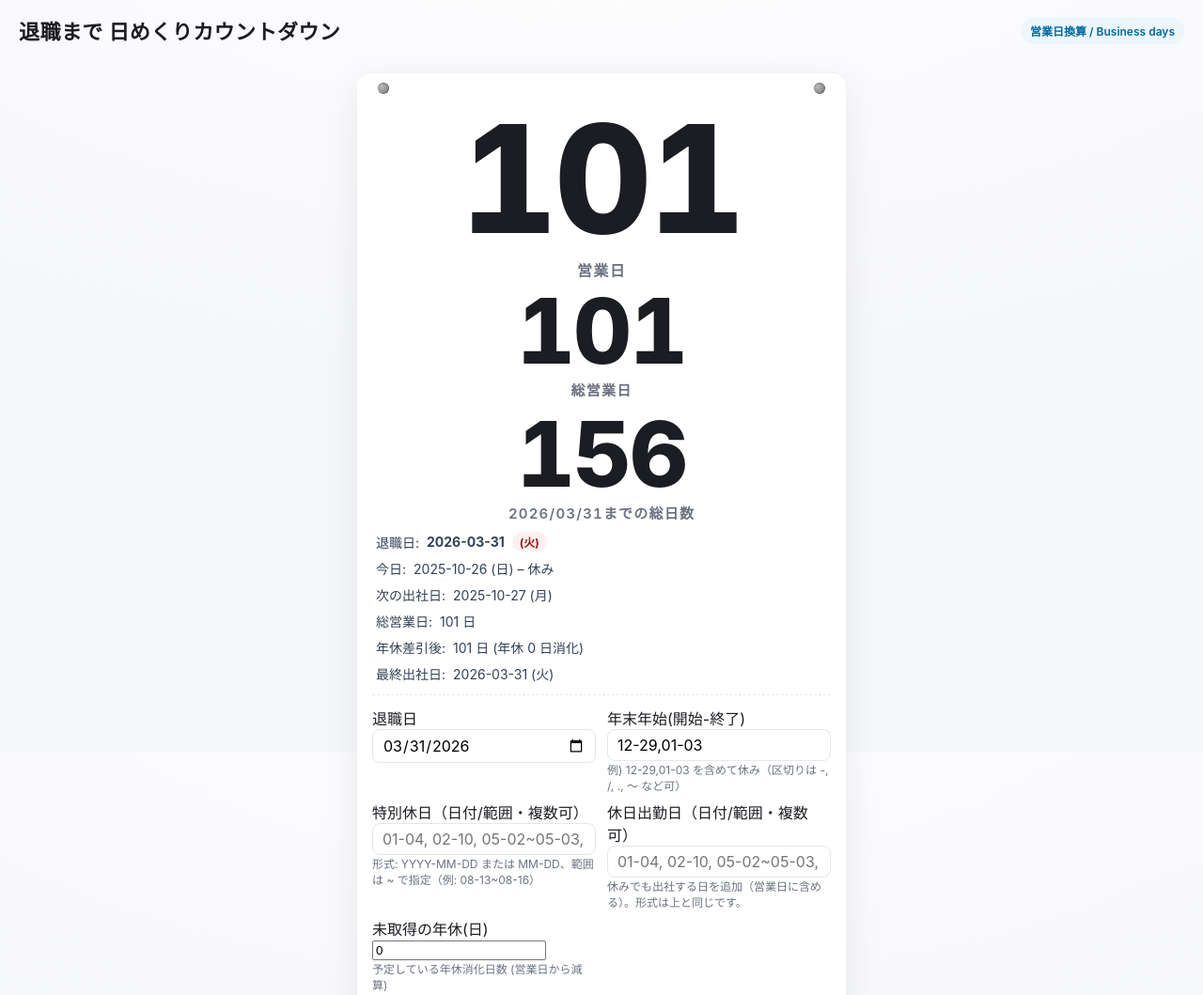
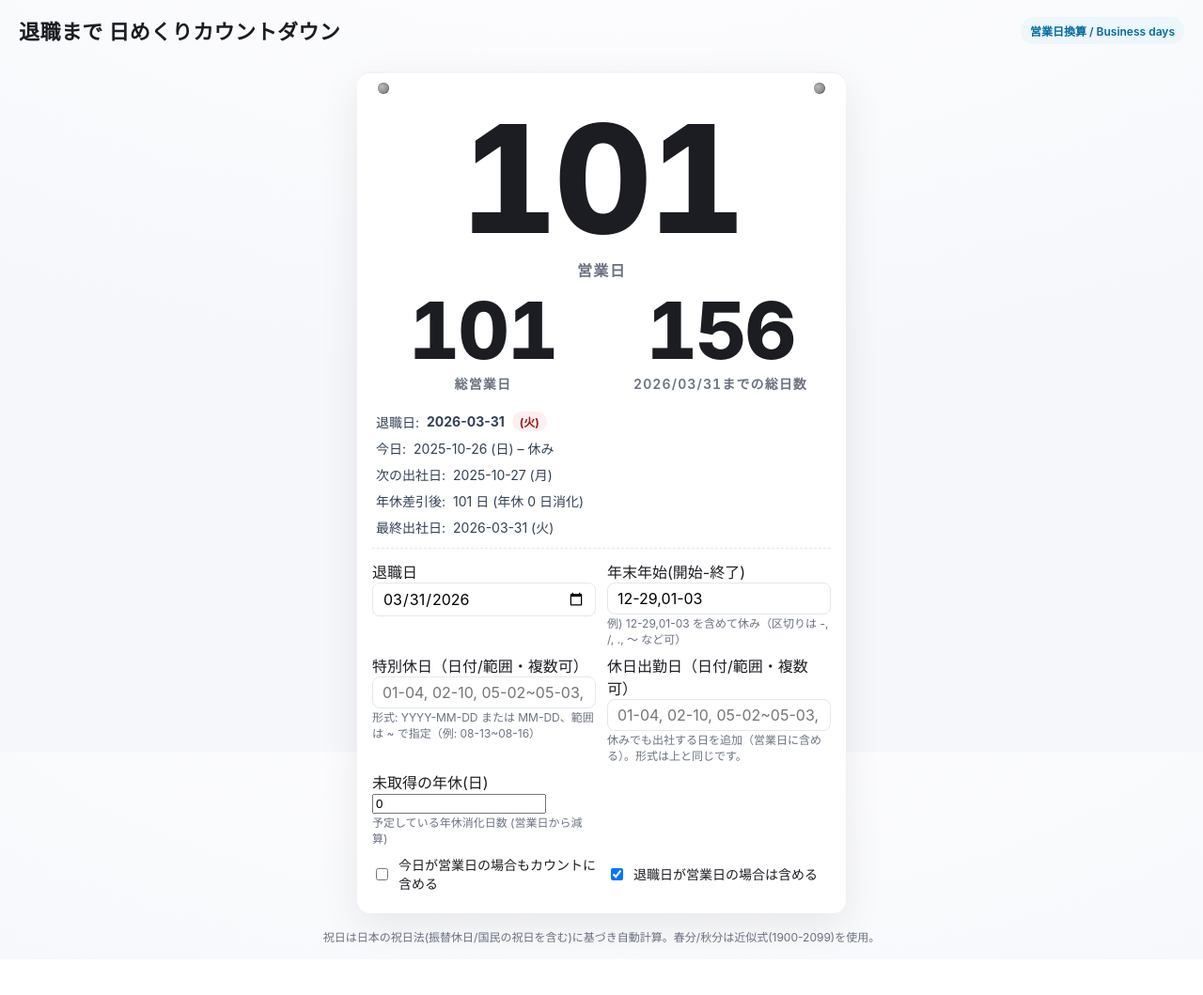
Before and after one commit to yoshino380/20251005_count, a plain HTML site: page index.html in a window 1280 px wide. Shown: the top 1059 px of the page at 94% size. After the commit the page ends 1021 px from the top, so only its background shows below. Drawn offline with Linux system fonts and the light colour scheme.

Commit message:
UI: 総営業日と『YYYY/MM/DDまでの総日数』を横並び配置。フォントサイズを一段小さく。

```diff
--- a/index.html
+++ b/index.html
@@ -87,12 +87,12 @@
         margin: 6px 0 12px;
         font-weight: 800;
         letter-spacing: -0.02em;
-        font-size: clamp(42px, 10vw, 96px);
+        font-size: clamp(36px, 8.8vw, 84px);
         position: relative;
       }
       .big-sub .unit {
         display: block;
-        font-size: clamp(12px, 2.0vw, 15px);
+        font-size: clamp(11px, 1.8vw, 14px);
         font-weight: 600;
         color: var(--muted);
         margin-top: 8px;
@@ -106,6 +106,14 @@
         0%   { transform: rotateX(-65deg); opacity: 0; filter: blur(2px); }
         60%  { transform: rotateX(6deg); opacity: 1; filter: blur(0); }
         100% { transform: rotateX(0deg); }
+      }
+
+      .big-row {
+        display: grid;
+        grid-template-columns: repeat(2, minmax(0, 1fr));
+        gap: 8px 16px;
+        align-items: start;
+        justify-items: center;
       }
 
       .meta {
@@ -183,8 +191,10 @@
       <main>
         <section class="calendar" aria-live="polite" aria-atomic="true">
           <div id="count" class="big flip">--<span class="unit">営業日</span></div>
-          <div id="baseBizBig" class="big-sub flip">--<span class="unit">総営業日</span></div>
-          <div id="daysLeftBig" class="big-sub flip">--<span class="unit">日（暦日）</span></div>
+          <div class="big-row">
+            <div id="baseBizBig" class="big-sub flip">--<span class="unit">総営業日</span></div>
+            <div id="daysLeftBig" class="big-sub flip">--<span class="unit">日（暦日）</span></div>
+          </div>
 
           <div class="meta">
             <div class="row">
@@ -199,10 +209,6 @@
             <div class="row">
               <label>次の出社日:</label>
               <span id="nextBiz">-</span>
-            </div>
-            <div class="row">
-              <label>総営業日:</label>
-              <span id="baseBiz">-</span>
             </div>
             <div class="row">
               <label>年休差引後:</label>
@@ -520,7 +526,6 @@
         retireWeek: document.getElementById('retireWeek'),
         todayLabel: document.getElementById('todayLabel'),
         nextBiz: document.getElementById('nextBiz'),
-        baseBiz: document.getElementById('baseBiz'),
         netBiz: document.getElementById('netBiz'),
         lastWork: document.getElementById('lastWork'),
         baseBizBig: document.getElementById('baseBizBig'),
@@ -611,7 +616,6 @@
         els.nextBiz.textContent = `${fmt(nb)} (${wdJP[nb.getDay()]})`;
 
         // Totals display
-        els.baseBiz.textContent = `${baseCount} 日`;
         els.netBiz.textContent = `${count} 日 (年休 ${paidLeave} 日消化)`;
 
         // Big display for 総営業日
```
